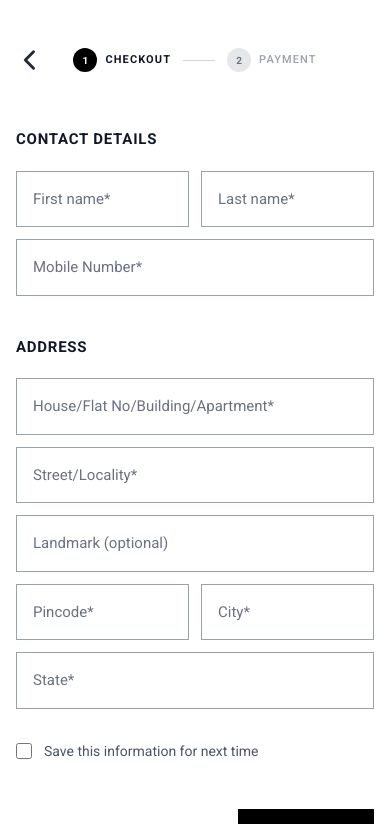
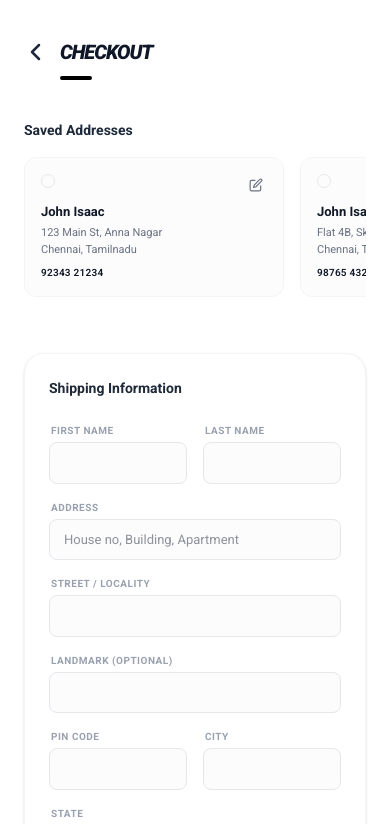
Before and after one commit to neurozenith-codecrafter/Teezmart-Ecom-NZC, a React (Vite) app in the folder frontend/: page /checkout in a window 390 px wide. Shown: the top 824 px of the page. Built offline with nearby package versions, Linux system fonts and the light colour scheme; no server answers.

Commit message:
feat: redesign checkout page with premium UI and improved mobile UX

```diff
--- a/frontend/src/Pages/CheckoutPage.jsx
+++ b/frontend/src/Pages/CheckoutPage.jsx
@@ -1,64 +1,90 @@
 import React, { useState, useEffect, useCallback } from "react";
-import { useNavigate } from "react-router-dom";
+import { useLocation, useNavigate } from "react-router-dom";
 import { useAuth } from "../Hooks/useAuth";
 import PaymentPage from "./PaymentPage";
 
-// ─── Utility ──────────────────────────────────────
-const splitName = (fullName = "") => {
-  const parts = fullName.trim().split(/\s+/);
-  return {
-    firstName: parts[0] || "",
-    lastName: parts.slice(1).join(" ") || "",
-  };
-};
+// ─── Reusable Premium Components ──────────────────
 
-// ─── SharpInput (UNCHANGED UI) ────────────────────
-const SharpInput = ({
-  placeholder,
-  type = "text",
-  fullWidth = false,
-  className = "",
-  id,
-  value = "",
-  onChange,
-  error,
-}) => (
-  <div className={`${fullWidth ? "col-span-2" : "col-span-1"} ${className}`}>
+const PremiumInput = ({ label, id, error, className = "", ...props }) => (
+  <div className={`flex flex-col space-y-1 w-full ${className}`}>
+    <label
+      htmlFor={id}
+      className="text-[10px] font-bold uppercase tracking-wider text-gray-400 ml-0.5"
+    >
+      {label}
+    </label>
     <input
       id={id}
-      type={type}
-      placeholder={placeholder}
-      value={value}
-      onChange={onChange}
-      className="w-full px-4 py-4 text-[15px] text-gray-800 placeholder-gray-500
-                 border border-gray-400 bg-white rounded-none outline-none
-                 focus:border-black transition-colors"
+      {...props}
+      className={`w-full px-3.5 py-2.5 text-[13px] text-gray-800 bg-gray-50/50 border rounded-lg
+                  outline-none transition-all duration-200 ease-in-out
+                  ${error ? "border-red-400 bg-red-50/30" : "border-gray-200 focus:border-black focus:bg-white focus:ring-2 focus:ring-black/5"}`}
     />
-    {error && <p className="text-[11px] text-red-500 mt-1 ml-1">{error}</p>}
+    {error && (
+      <span className="text-[9px] font-medium text-red-500 ml-0.5 mt-0.5 italic">
+        {error}
+      </span>
+    )}
   </div>
 );
 
-// ─── Icon ─────────────────────────────────────────
-const ChevronLeftIcon = () => (
-  <svg viewBox="0 0 24 24" fill="none" className="w-7 h-7 text-gray-800">
-    <path
-      d="M15 19L8 12L15 5"
+const AddressCard = ({ address, isSelected, onSelect, onEdit }) => (
+  <div
+    onClick={() => onSelect(address)}
+    className={`relative group p-4 cursor-pointer border transition-all duration-300 rounded-xl
+                flex-shrink-0 w-[260px] md:w-full md:mb-3 snap-center
+                ${isSelected ? "border-black bg-white shadow-lg shadow-black/5" : "border-gray-100 bg-gray-50/50 hover:border-gray-300 hover:bg-white"}`}
+  >
+    <div className="flex justify-between items-start mb-1.5">
+      <div
+        className={`w-3.5 h-3.5 rounded-full border flex items-center justify-center transition-colors
+                      ${isSelected ? "border-black" : "border-gray-200 group-hover:border-gray-300"}`}
+      >
+        {isSelected && <div className="w-1.5 h-1.5 bg-black rounded-full" />}
+      </div>
+      <button
+        onClick={(e) => {
+          e.stopPropagation();
+          onEdit(address);
+        }}
+        className="p-1 opacity-100 md:opacity-0 md:group-hover:opacity-100 transition-opacity hover:bg-gray-100 rounded-md"
+      >
+        <svg
+          viewBox="0 0 24 24"
+          fill="none"
+          className="w-3.5 h-3.5 text-gray-500"
           stroke="currentColor"
-      strokeWidth="2.5"
-      strokeLinecap="round"
-      strokeLinejoin="round"
-    />
+          strokeWidth="2"
+        >
+          <path d="M11 4H4a2 2 0 00-2 2v14a2 2 0 002 2h14a2 2 0 002-2v-7" />
+          <path d="M18.5 2.5a2.121 2.121 0 113 3L12 15l-4 1 1-4 9.5-9.5z" />
         </svg>
+      </button>
+    </div>
+    <h4 className="font-bold text-gray-900 text-[13px] mb-0.5 truncate">
+      {address.firstName} {address.lastName}
+    </h4>
+    <p className="text-gray-500 text-[11px] leading-relaxed truncate">
+      {address.house}, {address.street}
+    </p>
+    <p className="text-gray-500 text-[11px] leading-relaxed">
+      {address.city}, {address.state}
+    </p>
+    <p className="mt-1.5 text-gray-900 font-semibold text-[10px] tracking-wide">
+      {address.mobile}
+    </p>
+  </div>
 );
 
-// ─── Main ─────────────────────────────────────────
 const CheckoutPage = () => {
   const { user, token } = useAuth();
   const navigate = useNavigate();
+  const location = useLocation();
+  const cartItems = location.state?.cartItems;
+  const totalPrice = location.state?.totalPrice;
 
   const [step, setStep] = useState(1);
-  const [hasSavedOnce, setHasSavedOnce] = useState(false);
-
+  const [selectedAddressId, setSelectedAddressId] = useState(null);
   const [form, setForm] = useState({
     firstName: "",
     lastName: "",
@@ -70,341 +96,292 @@ const CheckoutPage = () => {
     city: "",
     state: "",
   });
-
   const [saveInfo, setSaveInfo] = useState(false);
   const [errors, setErrors] = useState({});
-  const [isSaving, setIsSaving] = useState(false);
 
-  // ── Autofill ────────────────────────────────────
+  const [savedAddresses] = useState([
+    {
+      id: 1,
+      firstName: "John",
+      lastName: "Isaac",
+      mobile: "92343 21234",
+      house: "123 Main St",
+      street: "Anna Nagar",
+      city: "Chennai",
+      state: "Tamilnadu",
+      pincode: "600040",
+    },
+    {
+      id: 2,
+      firstName: "John",
+      lastName: "Isaac",
+      mobile: "98765 43210",
+      house: "Flat 4B, Skyview",
+      street: "OMR Road",
+      city: "Chennai",
+      state: "Tamilnadu",
+      pincode: "600119",
+    },
+  ]);
+
   useEffect(() => {
-    if (!user?.name) return;
-
-    const { firstName, lastName } = splitName(user.name);
-
+    if (user?.name) {
+      const parts = user.name.split(" ");
       setForm((prev) => ({
         ...prev,
-      firstName: prev.firstName || firstName,
-      lastName: prev.lastName || lastName,
+        firstName: prev.firstName || parts[0],
+        lastName: prev.lastName || parts.slice(1).join(" "),
       }));
+    }
   }, [user]);
 
-  // ── Change handler ──────────────────────────────
-  const handleChange = useCallback(
-    (field) => (e) => {
-      const value = e.target.value;
-
-      setForm((prev) => ({ ...prev, [field]: value }));
-
-      setErrors((prev) => (prev[field] ? { ...prev, [field]: "" } : prev));
-    },
-    [],
-  );
-
-  // ── Validation ──────────────────────────────────
-  const validate = () => {
-    const e = {};
-
-    if (!form.firstName.trim()) e.firstName = "Required";
-    if (!form.lastName.trim()) e.lastName = "Required";
-
-    if (!/^[6-9]\d{9}$/.test(form.mobile)) e.mobile = "Invalid mobile number";
-
-    if (!form.house.trim()) e.house = "Required";
-    if (!form.street.trim()) e.street = "Required";
-
-    if (!/^\d{6}$/.test(form.pincode)) e.pincode = "Invalid pincode";
-
-    if (!form.city.trim()) e.city = "Required";
-    if (!form.state.trim()) e.state = "Required";
-
-    return e;
+  const handleSelectAddress = (addr) => {
+    if (selectedAddressId === addr.id) {
+      setSelectedAddressId(null);
+      setForm({
+        firstName: "",
+        lastName: "",
+        mobile: "",
+        house: "",
+        street: "",
+        landmark: "",
+        pincode: "",
+        city: "",
+        state: "",
+      });
+    } else {
+      setSelectedAddressId(addr.id);
+      setForm({ ...addr, landmark: addr.landmark || "" });
+    }
+    setErrors({});
   };
 
-  // ── Backend Save ────────────────────────────────
-  const saveToBackend = async () => {
-    if (!user?._id || !token) return;
-
-    const headers = {
-      "Content-Type": "application/json",
-      Authorization: `Bearer ${token}`,
+  const handleNext = async () => {
+    const e = {};
+    Object.keys(form).forEach((key) => {
+      if (!form[key] && key !== "landmark") e[key] = "Required";
+    });
+    if (Object.keys(e).length > 0) return setErrors(e);
+    setStep(2);
+    window.scrollTo({ top: 0, behavior: "smooth" });
   };
 
-    const addressPayload = [
-      {
-        street: [form.house, form.street].filter(Boolean).join(", "),
-        city: form.city.trim(),
-        state: form.state.trim(),
-        pincode: form.pincode.trim(),
-        country: "India",
-        isDefault: true,
-      },
-    ];
-
-    const requests = [
-      form.mobile.trim()
-        ? fetch(`${import.meta.env.VITE_API_URL}/api/users/profile`, {
-            method: "PUT",
-            headers,
-            body: JSON.stringify({ phone: form.mobile.trim() }),
-          })
-        : null,
-
-      fetch(
-        `${import.meta.env.VITE_API_URL}/api/users/profile/${user._id}/address`,
-        {
-          method: "PUT",
-          headers,
-          body: JSON.stringify(addressPayload),
-        },
-      ),
-    ].filter(Boolean);
-
-    const results = await Promise.allSettled(requests);
-
-    results.forEach((res) => {
-      if (res.status === "fulfilled" && !res.value.ok) {
-        console.error("API error");
-      }
-      if (res.status === "rejected") {
-        console.error("Network error:", res.reason);
-      }
-    });
-  };
-
-  // ── Update Address ──────────────────────────────
-  const updateAddress = async () => {
-    if (!user?._id || !token) return;
-
-    const headers = {
-      "Content-Type": "application/json",
-      Authorization: `Bearer ${token}`,
-    };
-
-    const res = await fetch(
-      `${import.meta.env.VITE_API_URL}/api/users/profile/${user._id}/address`,
-      {
-        method: "PUT",
-        headers,
-        body: JSON.stringify({
-          street: `${form.house}, ${form.street}`,
-          city: form.city,
-          state: form.state,
-          pincode: form.pincode,
-        }),
-      },
-    );
-
-    if (!res.ok) {
-      throw new Error("Failed to update address");
-    }
-  };
-
-  // ── Next Handler ────────────────────────────────
-  const handleNext = async () => {
-    const validationErrors = validate();
-
-    if (Object.keys(validationErrors).length) {
-      setErrors(validationErrors);
-      return;
-    }
-
-    try {
-      if (saveInfo) {
-        setIsSaving(true);
-
-        if (!hasSavedOnce) {
-          await saveToBackend();
-          setHasSavedOnce(true);
-        } else {
-          await updateAddress();
-        }
-      }
-
-      setStep(2);
-    } catch (err) {
-      console.error(err);
-      alert(err.message || "Something went wrong");
-    } finally {
-      setIsSaving(false);
-    }
-  };
-
-  // ── Back ────────────────────────────────────────
   const handleBack = () => {
     if (step === 2) return setStep(1);
     navigate(-1);
   };
 
   return (
-    <div className="min-h-screen bg-white flex flex-col items-center py-10 px-4 font-sans selection:bg-gray-200">
-      <div className="w-full max-w-[500px] flex flex-col">
-        {/* --- HEADER --- */}
-        <div className="relative flex items-center justify-center mb-12 h-10">
+    <div className="min-h-screen bg-white text-gray-900 font-sans selection:bg-black selection:text-white pb-16">
+      <div className="max-w-[1000px] mx-auto px-6 pt-8">
+        {/* --- REFINED HEADER: Back Button beside Title --- */}
+        <div className="mb-10">
+          <div className="flex items-center space-x-1 -ml-2">
             <button
               onClick={handleBack}
-            className="absolute left-0 p-3 -ml-3 text-gray-800 hover:text-black hover:bg-gray-50 transition-all focus:outline-none active:scale-90"
+              className="p-2 text-gray-800 hover:text-black transition-colors focus:outline-none"
               aria-label="Go back"
             >
-            <ChevronLeftIcon />
+              <svg
+                viewBox="0 0 24 24"
+                fill="none"
+                className="w-6 h-6"
+                stroke="currentColor"
+                strokeWidth="2.5"
+                strokeLinecap="round"
+                strokeLinejoin="round"
+              >
+                <path d="M15 19L8 12L15 5" />
+              </svg>
             </button>
+            <h1 className="text-xl font-black tracking-tighter uppercase italic">
+              Checkout
+            </h1>
+          </div>
+          <div className="w-8 h-1 bg-black mt-1 ml-9 rounded-full" />{" "}
+          {/* Aligned bar with text */}
+        </div>
 
-          <div className="flex items-center space-x-3">
-            <div className="flex items-center">
-              <div className="w-6 h-6 bg-black text-white rounded-full flex items-center justify-center text-[10px] font-bold">
-                1
-              </div>
-              <span
-                className={`ml-2 text-[11px] uppercase tracking-widest ${step === 1 ? "font-bold text-gray-900" : "font-medium text-gray-400"}`}
-              >
-                Checkout
-              </span>
-            </div>
-            <div
-              className={`w-8 h-px ${step === 2 ? "bg-black" : "bg-gray-300"}`}
-            ></div>
-            <div className="flex items-center">
-              <div
-                className={`w-6 h-6 rounded-full flex items-center justify-center text-[10px] font-bold transition-colors ${step === 2 ? "bg-black text-white" : "bg-gray-200 text-gray-500"}`}
-              >
-                2
-              </div>
-              <span
-                className={`ml-2 text-[11px] uppercase tracking-widest ${step === 2 ? "font-bold text-gray-900" : "font-medium text-gray-400"}`}
-              >
-                Payment
-              </span>
-            </div>
+        <div className="relative">
+          {step === 1 ? (
+            <div className="flex flex-col lg:grid lg:grid-cols-12 gap-10 animate-in fade-in slide-in-from-bottom-3 duration-500">
+              <div className="order-1 lg:order-2 lg:col-span-5">
+                <h2 className="text-[14px] font-bold mb-4 lg:mb-6 text-gray-800">
+                  Saved Addresses
+                </h2>
+                <div className="flex flex-row overflow-x-auto gap-4 pb-4 snap-x custom-scrollbar lg:flex-col lg:max-h-[450px] lg:overflow-y-auto lg:pr-2">
+                  {savedAddresses.map((addr) => (
+                    <AddressCard
+                      key={addr.id}
+                      address={addr}
+                      isSelected={selectedAddressId === addr.id}
+                      onSelect={handleSelectAddress}
+                      onEdit={() => {}}
+                    />
+                  ))}
+                  <button className="flex-shrink-0 w-[140px] lg:w-full py-4 lg:py-4 border-2 border-dashed border-gray-100 rounded-xl text-gray-400 text-[11px] font-bold hover:border-gray-200 transition-all flex items-center justify-center">
+                    + New
+                  </button>
                 </div>
               </div>
 
-        {/* --- CONTENT AREA --- */}
-        <div className="relative">
-          {/* STEP 1 */}
-          <div
-            className={`transition-opacity duration-300 ${step === 1 ? "opacity-100 relative" : "opacity-0 absolute inset-0 pointer-events-none"}`}
-          >
-            <div className="animate-in fade-in slide-in-from-bottom-2 duration-500">
-              <div className="mb-10">
-                <h3 className="text-[15px] font-bold uppercase tracking-wider text-gray-900 mb-5">
-                  Contact Details
-                </h3>
-                <div className="grid grid-cols-2 gap-3">
-                  <SharpInput
-                    id="firstName"
-                    placeholder="First name*"
+              <div className="order-2 lg:order-1 lg:col-span-7 bg-white p-6 border border-gray-100 rounded-[20px] shadow-sm">
+                <h2 className="text-[14px] font-bold mb-6 text-gray-800">
+                  Shipping Information
+                </h2>
+                <div className="grid grid-cols-2 gap-4">
+                  <PremiumInput
+                    label="First Name"
                     value={form.firstName}
-                    onChange={handleChange("firstName")}
+                    onChange={(e) =>
+                      setForm({ ...form, firstName: e.target.value })
+                    }
                     error={errors.firstName}
+                    className="col-span-1"
                   />
-                  <SharpInput
-                    id="lastName"
-                    placeholder="Last name*"
+                  <PremiumInput
+                    label="Last Name"
                     value={form.lastName}
-                    onChange={handleChange("lastName")}
+                    onChange={(e) =>
+                      setForm({ ...form, lastName: e.target.value })
+                    }
                     error={errors.lastName}
+                    className="col-span-1"
                   />
-                  <SharpInput
-                    id="mobile"
-                    placeholder="Mobile Number*"
-                    fullWidth
+                  <PremiumInput
+                    label="Address"
+                    placeholder="House no, Building, Apartment"
+                    value={form.house}
+                    onChange={(e) =>
+                      setForm({ ...form, house: e.target.value })
+                    }
+                    error={errors.house}
+                    className="col-span-2"
+                  />
+                  <PremiumInput
+                    label="Street / Locality"
+                    value={form.street}
+                    onChange={(e) =>
+                      setForm({ ...form, street: e.target.value })
+                    }
+                    error={errors.street}
+                    className="col-span-2"
+                  />
+                  <PremiumInput
+                    label="Landmark (Optional)"
+                    value={form.landmark}
+                    onChange={(e) =>
+                      setForm({ ...form, landmark: e.target.value })
+                    }
+                    className="col-span-2"
+                  />
+                  <PremiumInput
+                    label="PIN Code"
+                    value={form.pincode}
+                    onChange={(e) =>
+                      setForm({ ...form, pincode: e.target.value })
+                    }
+                    error={errors.pincode}
+                    className="col-span-1"
+                  />
+                  <PremiumInput
+                    label="City"
+                    value={form.city}
+                    onChange={(e) => setForm({ ...form, city: e.target.value })}
+                    error={errors.city}
+                    className="col-span-1"
+                  />
+                  <PremiumInput
+                    label="State"
+                    value={form.state}
+                    onChange={(e) =>
+                      setForm({ ...form, state: e.target.value })
+                    }
+                    error={errors.state}
+                    className="col-span-2"
+                  />
+                  <PremiumInput
+                    label="Phone Number"
+                    placeholder="+91 XXXX-XXXXXX"
                     value={form.mobile}
-                    onChange={handleChange("mobile")}
+                    onChange={(e) =>
+                      setForm({ ...form, mobile: e.target.value })
+                    }
                     error={errors.mobile}
+                    className="col-span-2"
                   />
                 </div>
-              </div>
 
-              <div className="mb-8">
-                <h3 className="text-[15px] font-bold uppercase tracking-wider text-gray-900 mb-5">
-                  Address
-                </h3>
-                <div className="grid grid-cols-2 gap-3">
-                  <SharpInput
-                    id="house"
-                    placeholder="House/Flat No/Building/Apartment*"
-                    fullWidth
-                    value={form.house}
-                    onChange={handleChange("house")}
-                    error={errors.house}
-                  />
-                  <SharpInput
-                    id="street"
-                    placeholder="Street/Locality*"
-                    fullWidth
-                    value={form.street}
-                    onChange={handleChange("street")}
-                    error={errors.street}
-                  />
-                  <SharpInput
-                    id="landmark"
-                    placeholder="Landmark (optional)"
-                    fullWidth
-                    value={form.landmark}
-                    onChange={handleChange("landmark")}
-                  />
-
-                  {/* --- Separate Pincode, City, and State --- */}
-                  <SharpInput
-                    id="pincode"
-                    placeholder="Pincode*"
-                    value={form.pincode}
-                    onChange={handleChange("pincode")}
-                    error={errors.pincode}
-                  />
-                  <SharpInput
-                    id="city"
-                    placeholder="City*"
-                    value={form.city}
-                    onChange={handleChange("city")}
-                    error={errors.city}
-                  />
-                  <SharpInput
-                    id="state"
-                    placeholder="State*"
-                    fullWidth
-                    value={form.state}
-                    onChange={handleChange("state")}
-                    error={errors.state}
-                  />
-                </div>
-              </div>
-
-              <div className="flex items-center mt-6">
+                <div className="flex items-center space-x-2.5 mt-8 p-3 bg-gray-50 rounded-xl">
                   <input
+                    type="checkbox"
                     id="save-info"
-                  type="checkbox"
                     checked={saveInfo}
                     onChange={(e) => setSaveInfo(e.target.checked)}
-                  className="w-4 h-4 border-gray-400 rounded-none text-black focus:ring-0 cursor-pointer accent-black"
+                    className="w-4 h-4 rounded border-gray-300 text-black focus:ring-black accent-black cursor-pointer"
                   />
                   <label
                     htmlFor="save-info"
-                  className="ml-3 text-sm text-gray-600 cursor-pointer select-none"
+                    className="text-[12px] font-medium text-gray-500 cursor-pointer"
                   >
                     Save this information for next time
                   </label>
                 </div>
 
-              <div className="flex justify-end mt-12">
+                <div className="mt-10 flex justify-end">
                   <button
                     onClick={handleNext}
-                  disabled={isSaving}
-                  className="bg-black text-white px-12 py-4 text-xs font-bold uppercase tracking-[0.2em] hover:bg-gray-800 transition-all active:scale-95 rounded-none"
+                    className="w-full sm:w-auto group bg-black text-white flex items-center justify-center space-x-3 px-8 py-4 rounded-xl font-bold uppercase tracking-widest text-[11px] hover:bg-gray-800 transition-all active:scale-95 shadow-xl shadow-black/10"
                   >
-                  {isSaving ? "Saving..." : "Next"}
+                    <span>Proceed to Payment</span>
+                    <svg
+                      viewBox="0 0 24 24"
+                      fill="none"
+                      stroke="currentColor"
+                      strokeWidth="3"
+                      className="w-3.5 h-3.5 group-hover:translate-x-1 transition-transform"
+                    >
+                      <path d="M5 12h14M12 5l7 7-7 7" />
+                    </svg>
                   </button>
                 </div>
               </div>
             </div>
-
-          {/* STEP 2 */}
-          <div
-            className={`transition-opacity duration-300 ${step === 2 ? "opacity-100 relative" : "opacity-0 absolute inset-0 pointer-events-none"}`}
+          ) : (
+            <div className="animate-in fade-in slide-in-from-right-3 duration-500">
+              <PaymentPage
+                cartItems={cartItems}
+                totalPrice={totalPrice}
+                shippingDetails={form}
+              />
+              <button
+                onClick={() => setStep(1)}
+                className="mt-6 text-[10px] font-bold uppercase tracking-widest text-gray-400 hover:text-black transition-colors"
               >
-            <PaymentPage />
+                ← Back to Shipping
+              </button>
+            </div>
+          )}
         </div>
       </div>
-      </div>
+
+      <style>{`
+        .custom-scrollbar::-webkit-scrollbar {
+          width: 3px;
+          height: 3px;
+        }
+        .custom-scrollbar::-webkit-scrollbar-track {
+          background: transparent;
+        }
+        .custom-scrollbar::-webkit-scrollbar-thumb {
+          background: #eee;
+          border-radius: 10px;
+        }
+        .custom-scrollbar {
+          scroll-snap-type: x mandatory;
+          -webkit-overflow-scrolling: touch;
+        }
+      `}</style>
     </div>
   );
 };
```
Also changed, not shown: frontend/src/Pages/CartPage.jsx (+21 -11 lines), frontend/src/Pages/PaymentPage.jsx (+18 -5 lines). Lines whose indentation alone changed are shown as unchanged.
